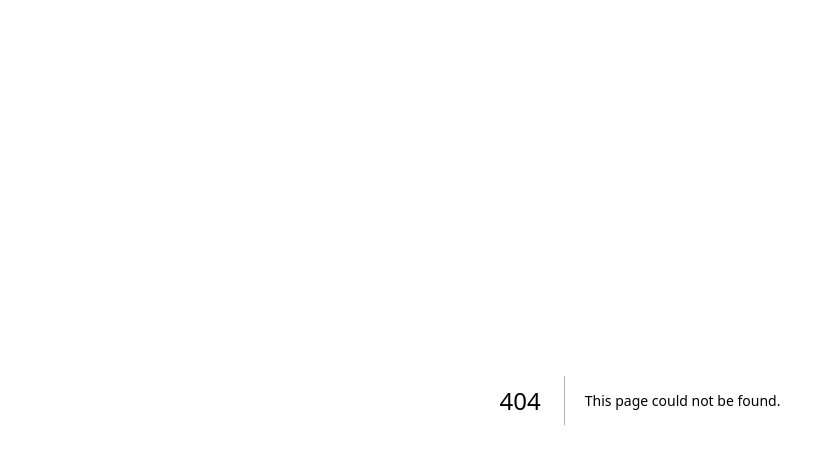
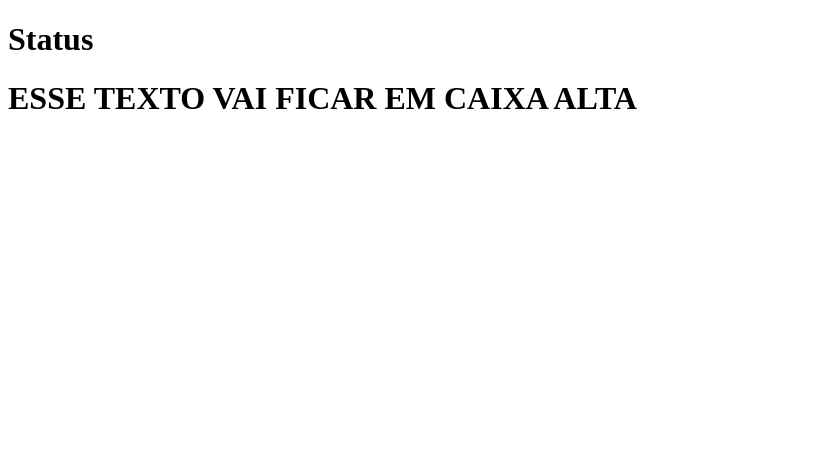
Before and after one commit to DevKayoS/clone-tabnews, a Next.js app: page /status in a window 1280 px wide. Before the commit this address had no page. Shown: the top 464 px of the page, without its empty margins (0-835 px from the left). Built offline with nearby package versions, Linux system fonts and the light colour scheme.

Commit message:
feat: inciando a implementacao da pagina de status

```diff
--- /dev/null
+++ b/pages/status/index.js
@@ -0,0 +1,13 @@
+function CapsLock(propriedades) {
+  console.log(propriedades);
+  return <h1>{propriedades.texto.toUpperCase()}</h1>
+}
+
+export default function StatusPage() {
+  return (
+    <>
+      <h1>Status</h1>
+      <CapsLock texto="esse texto vai ficar em caixa alta" />
+    </>
+  );
+}
```
